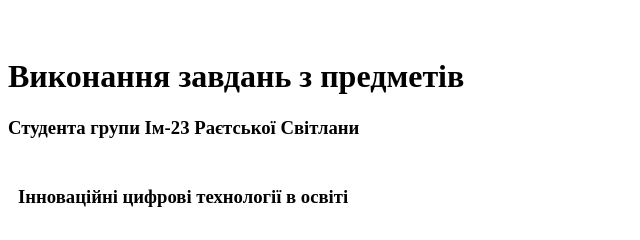
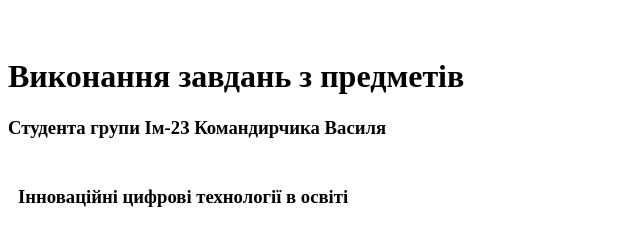
Before and after one commit to vinkav/IICTE, a plain HTML site: page index.html in a window 1280 px wide. Shown: the top 240 px of the page, 0-640 px from the left. Drawn offline with Linux system fonts and the light colour scheme.

Commit message:
Update index.html

```diff
--- a/index.html
+++ b/index.html
@@ -4,7 +4,7 @@
 	<meta charset="utf-8">
 	<title>
 		Студента групи Ім-23
-		Раєтської Світлани
+		Командирчика Василя
 	</title>
 	<base target="_blank">
 </head>
@@ -14,7 +14,7 @@
 	</h1>
 	<h3>
 		Студента групи Ім-23
-		Раєтської Світлани
+		Командирчика Василя
 	</h3>
 
 	<table cellspacing="10" cellpadding="0" width="100%" border="0"><tbody>
```
